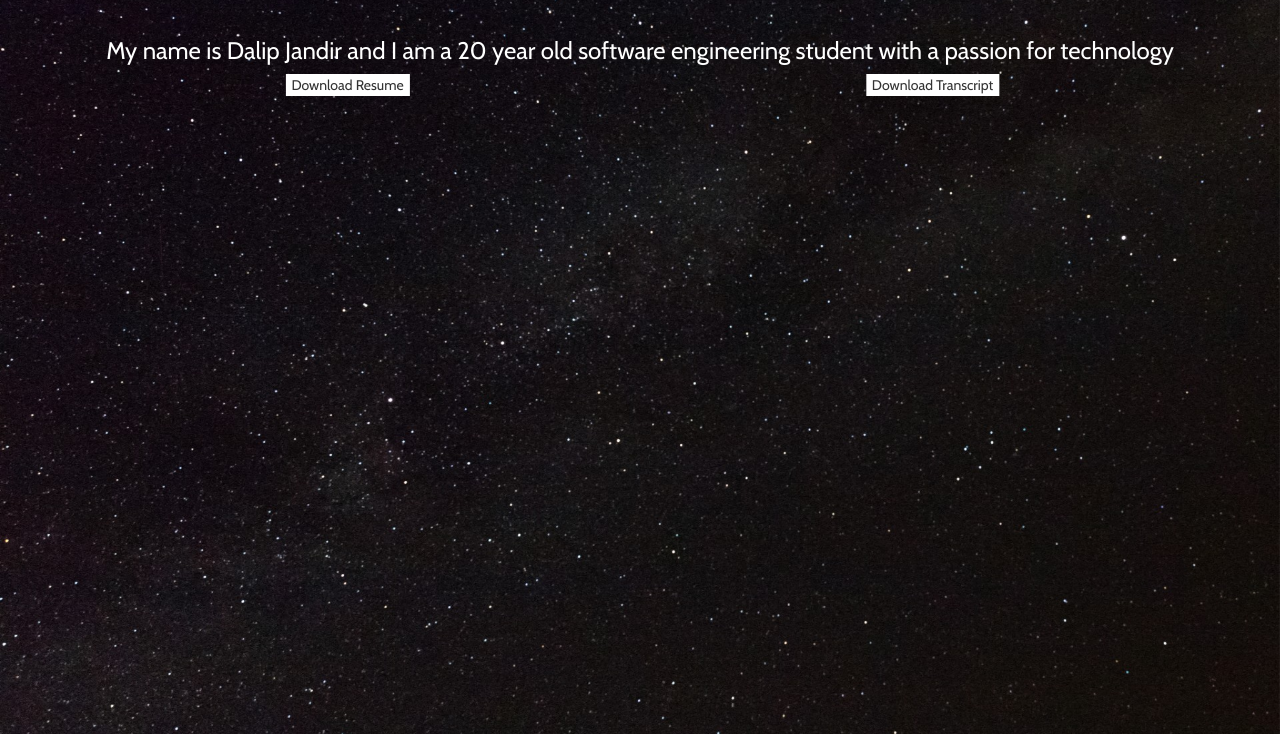
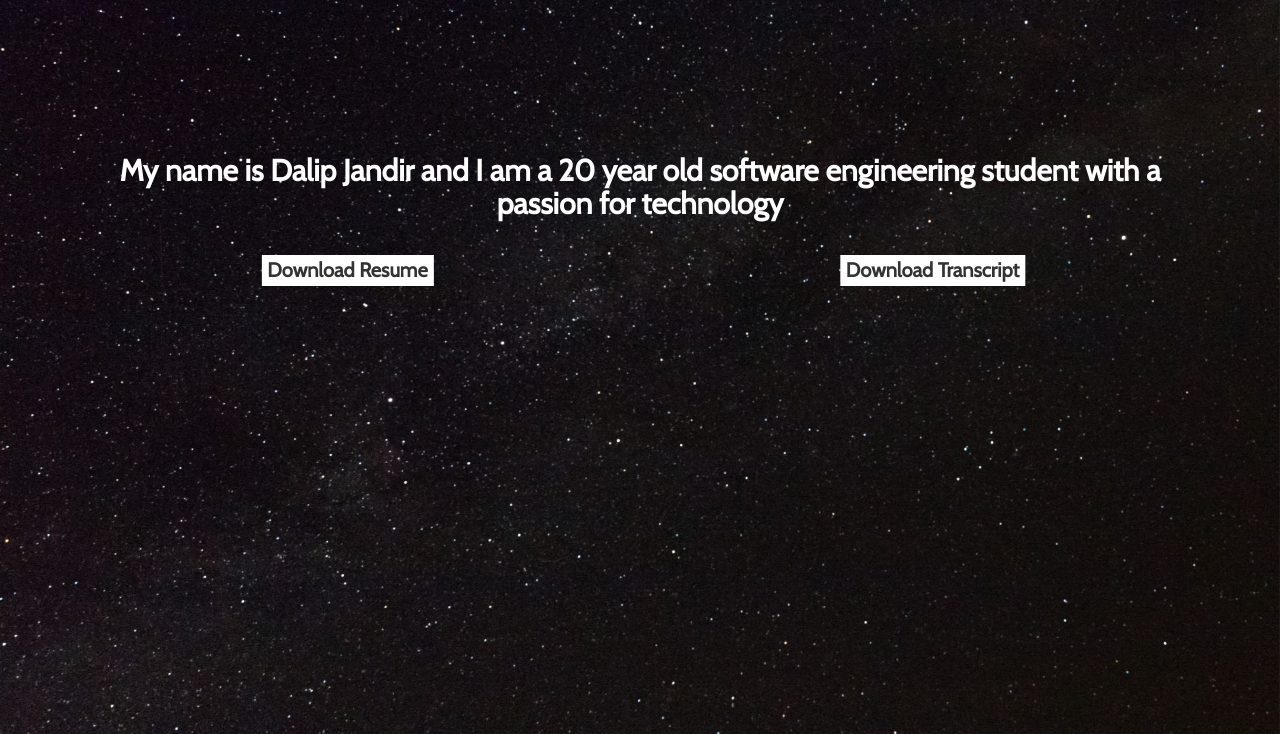
Before and after one commit to jandird/PersonalWebsite, a plain HTML site: page My Website/aboutPage.html in a window 1280 px wide. Shown: the part 66-800 px from the top of the page. Drawn offline with nearby package versions, Linux system fonts and the light colour scheme.

Commit message:
Updated About Page HTML and CSS

```diff
--- a/My Website/about.css
+++ b/My Website/about.css
@@ -2,9 +2,10 @@
 .download {
 	background-color: white;
 	border: none;
-	position: absolute;
+	position: relative;
 	left: 50%;
 	transform: translate(-50%, 0);
+	margin-top: 25px;
 }
 
 /*.downCol {
@@ -23,11 +24,19 @@
 
 #me {
 	font-family: Cabin;
+	font-size: 20px;
+	font-weight: 700;
+	position: fixed;
+	top: 25%;
+    left: 50%;
+    transform: translate(-50%, 0%);
 }
 
 #def {
 	color: white;
 	text-align: center;
+	font-size: 30px;
+	font-weight: 700;
 }
 
 #second {
--- a/My Website/aboutPage.html
+++ b/My Website/aboutPage.html
@@ -46,12 +46,12 @@
 				</div>
 			</div>
 			<div class="row">
-				<div class="col-md-6 col-sm-6 col-xs-6 downCol">
+				<div class="col-md-6 col-sm-6 col-xs-12 downCol">
 					<form method="get" action="file.doc">
 		   				<button type="submit" class="download">Download Resume</button>
 					</form>
 				</div>
-				<div class="col-md-6 col-sm-6 col-xs- 6 downCol">
+				<div class="col-md-6 col-sm-6 col-xs-12 downCol">
 					<form method="get" action="file.doc">
 		   				<button type="submit" class="download">Download Transcript</button>
 					</form>
```
